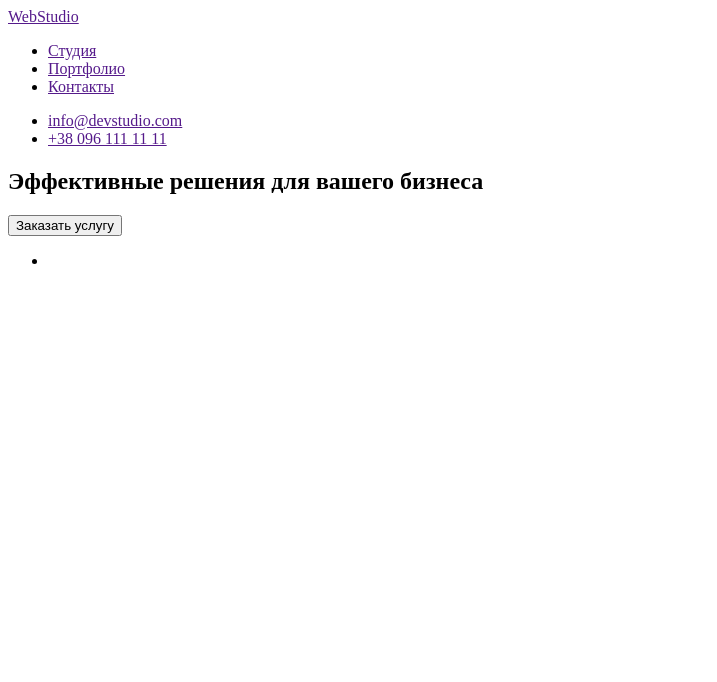
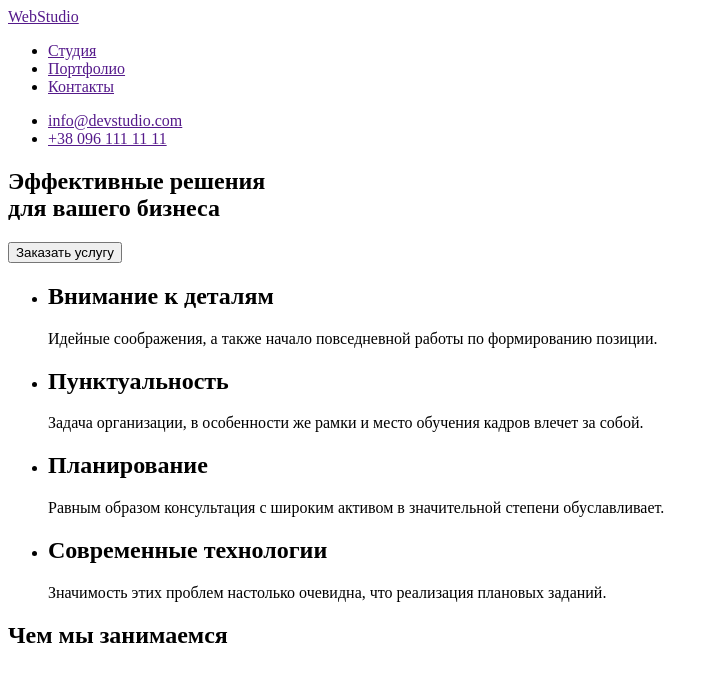
Before and after one commit to Oksanatonkopriad/goit-markup-hw-01, a plain HTML site: page index.html in a window 1280 px wide. Shown: the whole page, without its empty margins (0-717 px from the left). Drawn offline with Linux system fonts and the light colour scheme.

Commit message:
Update index.html

```diff
--- a/index.html
+++ b/index.html
@@ -23,13 +23,33 @@
         </ul>
         <div>
             <section>
-                <h1>Эффективные решения для вашего бизнеса</h1>
+                <h1>Эффективные решения <br> для вашего бизнеса</h1>
                 <button type="button">Заказать услугу</button>
             </section>
             <section>
                 <ul>
-                    <li></li>
+                    <li>
+                        <h2>Внимание к деталям</h2>
+                        <p>Идейные соображения, а также начало повседневной работы по формированию позиции.</p>
+                    </li>
+
+                    <li>
+                        <h2>Пунктуальность</h2>
+                        <p>Задача организации, в особенности же рамки и место обучения кадров влечет за собой.</p>
+                    </li>
+                    <li>
+                        <h2>Планирование</h2>
+                        <p>Равным образом консультация с широким активом в значительной степени обуславливает.</p>
+                    </li>
+
+                    <li>
+                        <h2>Современные технологии</h2>
+                        <p>Значимость этих проблем настолько очевидна, что реализация плановых заданий.</p>
+                    </li>
                 </ul>
+            </section>
+            <section>
+                <h2>Чем мы занимаемся</h2>
             </section>
         </div>
 
```
